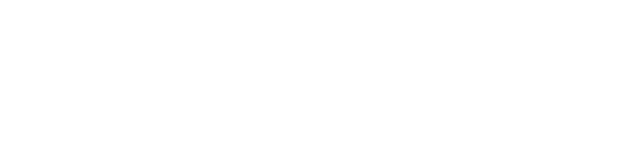
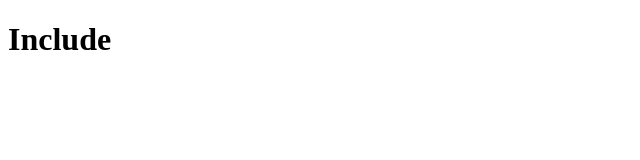
Before and after one commit to inside-demo/posthtml-beautify-test, a website built with webpack: page dist/index.html in a window 1280 px wide. Shown: the whole page, without its empty margins (0-640 px from the left). Built offline with nearby package versions, Linux system fonts and the light colour scheme.

Commit message:
fix example

```diff
--- a/dist/app.bundle.js
+++ b/dist/app.bundle.js
@@ -44,6 +44,11 @@
 /******/ 		}
 /******/ 	};
 /******/
+/******/ 	// define __esModule on exports
+/******/ 	__webpack_require__.r = function(exports) {
+/******/ 		Object.defineProperty(exports, '__esModule', { value: true });
+/******/ 	};
+/******/
 /******/ 	// getDefaultExport function for compatibility with non-harmony modules
 /******/ 	__webpack_require__.n = function(module) {
 /******/ 		var getter = module && module.__esModule ?
@@ -59,6 +64,7 @@
 /******/ 	// __webpack_public_path__
 /******/ 	__webpack_require__.p = "";
 /******/
+/******/
 /******/ 	// Load entry module and return exports
 /******/ 	return __webpack_require__(__webpack_require__.s = 0);
 /******/ })
--- a/dist/index.html
+++ b/dist/index.html
@@ -8,6 +8,7 @@
     <meta name="viewport" content="width=device-width, initial-scale=1">
   </head>
   <body>
-    <script type="text/javascript" src="app.bundle.js?v=40954bb54f79c556d92a"></script>
+    <h1>Include</h1>
+    <script type="text/javascript" src="app.bundle.js?v=05f664746a536c837f0a"></script>
   </body>
 </html>
```
Also changed, not shown: package.json (+5 -4 lines), 1 other file.
